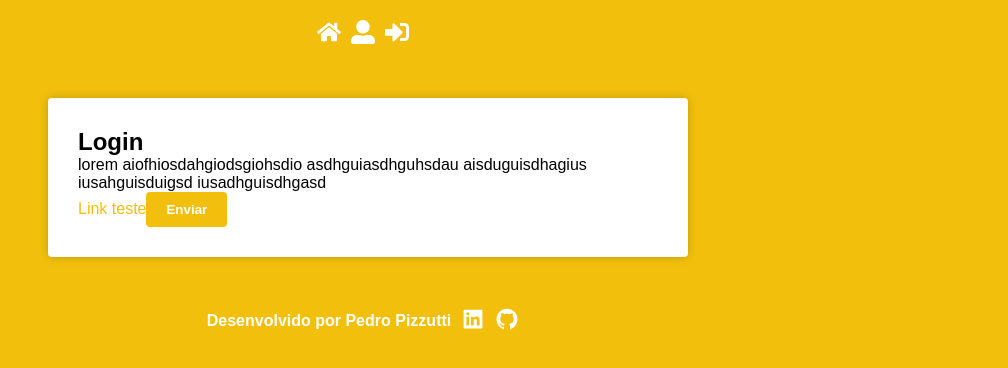
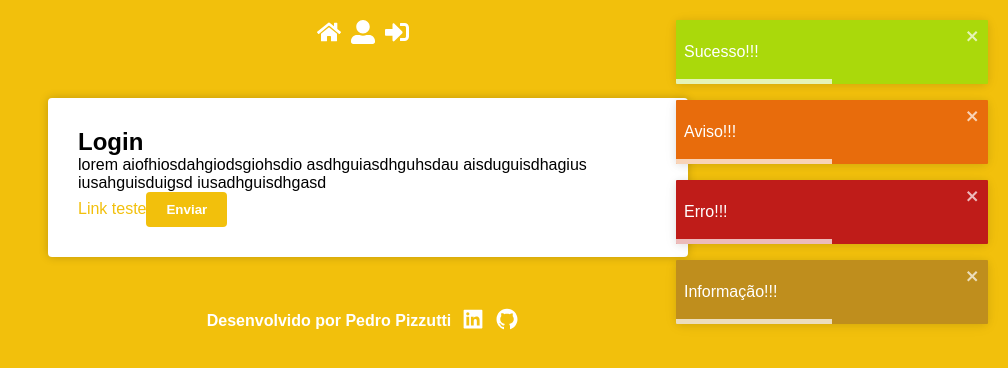
Before and after one commit to PedroPizzutti/pessoal_ref, a React (Create React App) app in the folder app-react/: page / in a window 1280 px wide. Shown: the top 368 px of the page, without its empty margins (272-1280 px from the left). Built offline with nearby package versions, Linux system fonts and the light colour scheme; the HTML template or start-up script is replaced by a standard one.

Commit message:
configurado o toastify

```diff
--- a/app-react/package.json
+++ b/app-react/package.json
@@ -13,6 +13,7 @@
     "react-icons": "^3.10.0",
     "react-router-dom": "^5.2.0",
     "react-scripts": "5.0.1",
+    "react-toastify": "^6.0.6",
     "styled-components": "^5.1.1",
     "web-vitals": "^2.1.4"
   },
--- a/app-react/src/App.js
+++ b/app-react/src/App.js
@@ -1,5 +1,7 @@
 import React from 'react';
 import { Router } from 'react-router-dom';
+import { ToastContainer } from 'react-toastify';
+
 import GlobalStyles from './styles/GlobalStyles';
 
 import history from './services/history';
@@ -13,6 +15,7 @@ function App() {
       <Header />
       <Routes />
       <GlobalStyles />
+      <ToastContainer autoClose={10000} />
       <Footer />
     </Router>
   );
--- a/app-react/src/config/colors.js
+++ b/app-react/src/config/colors.js
@@ -1,7 +1,7 @@
 export const corPrincipal = '#F2C00C';
 export const corEscuraPrincipal = '#5C501C';
 
-export const corSucesso = '#E8CE0C';
-export const corInformacao = '#DB9D15';
-export const corErro = '#E86C0C';
+export const corSucesso = '#AAD90B';
+export const corInformacao = '#BF8E1D';
+export const corErro = '#BF1C19';
 export const corAdvertencia = '#E86C0C';
--- a/app-react/src/pages/Login/index.js
+++ b/app-react/src/pages/Login/index.js
@@ -1,8 +1,13 @@
 import React from 'react';
+import { toast } from 'react-toastify';
 import { Container } from '../../styles/GlobalStyles';
 import { Paragrafo, Titulo } from './styled';
 
 export default function Login() {
+  toast.success('Sucesso!!!');
+  toast.warn('Aviso!!!');
+  toast.error('Erro!!!');
+  toast.info('Informação!!!');
   return (
     <Container>
       <Titulo>Login</Titulo>
--- a/app-react/src/styles/GlobalStyles.js
+++ b/app-react/src/styles/GlobalStyles.js
@@ -1,5 +1,6 @@
 import styled, { createGlobalStyle } from 'styled-components';
 import * as cores from '../config/colors';
+import 'react-toastify/dist/ReactToastify.css';
 
 export default createGlobalStyle`
   *{
@@ -45,6 +46,22 @@ export default createGlobalStyle`
   ul {
     list-style: none;
   }
+
+  body .Toastify .Toastify__toast-container .Toastify__toast--success{
+    background: ${cores.corSucesso};
+  }
+
+  body .Toastify .Toastify__toast-container .Toastify__toast--error{
+    background: ${cores.corErro};
+  }
+
+  body .Toastify .Toastify__toast-container .Toastify__toast--warning{
+    background: ${cores.corAdvertencia};
+  }
+
+  body .Toastify .Toastify__toast-container .Toastify__toast--info{
+    background: ${cores.corInformacao};
+  }
 `;
 
 export const Container = styled.section`
```
Also changed, not shown: 1 other file (tests, documents, lock files or other folders).
